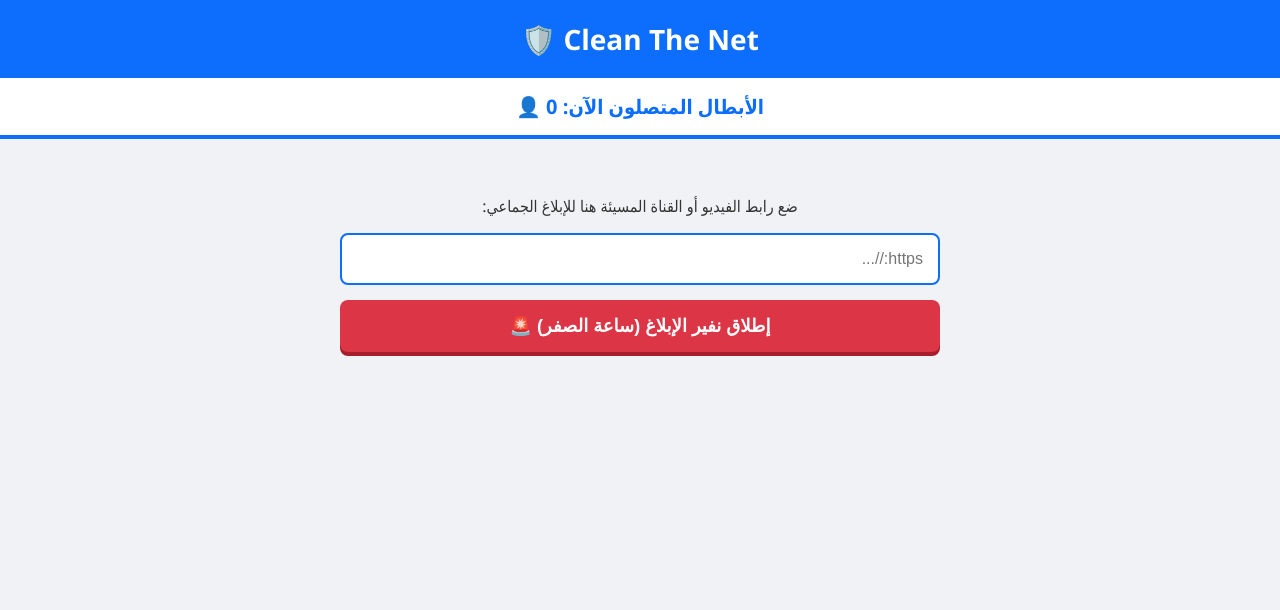
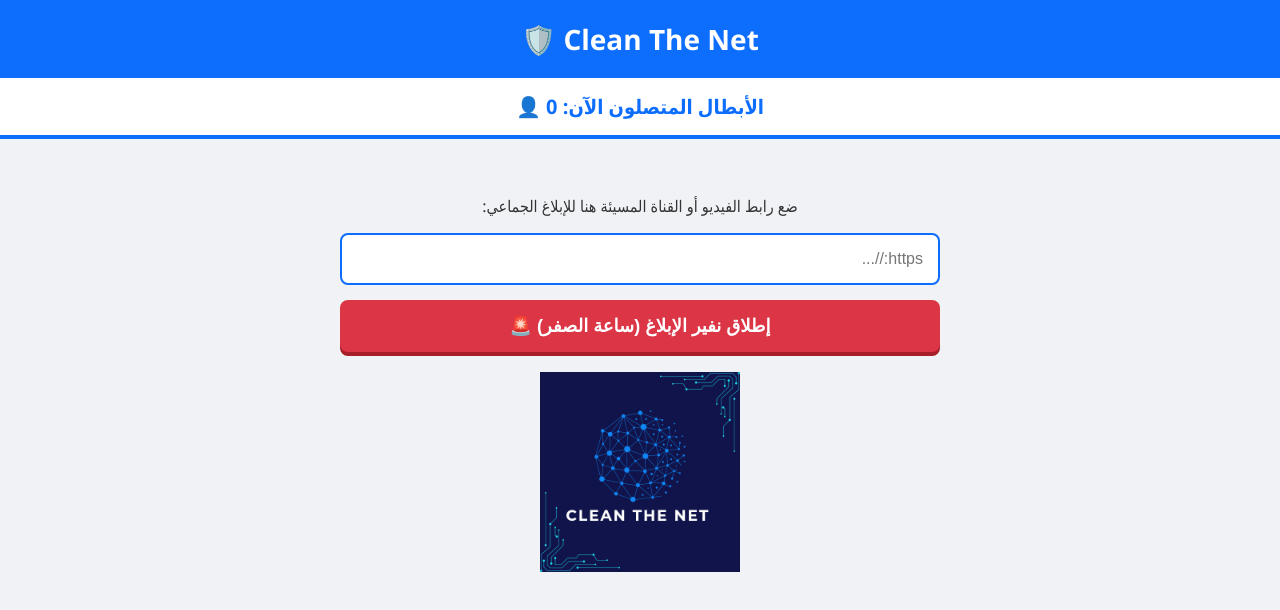
Before and after one commit to cleanthenet94-spec/Clean-The-Net-, a website: page Index.html in a window 1280 px wide. Drawn offline with nearby package versions, Linux system fonts and the light colour scheme; no server answers.

Commit message:
Update Index.html

```diff
--- a/Index.html
+++ b/Index.html
@@ -91,3 +91,4 @@
 </script>
 </body>
 </html>
+<img src="Clean The Net_20260130_230715_0000.png" width="200" style="display: block; margin: auto;">
```
